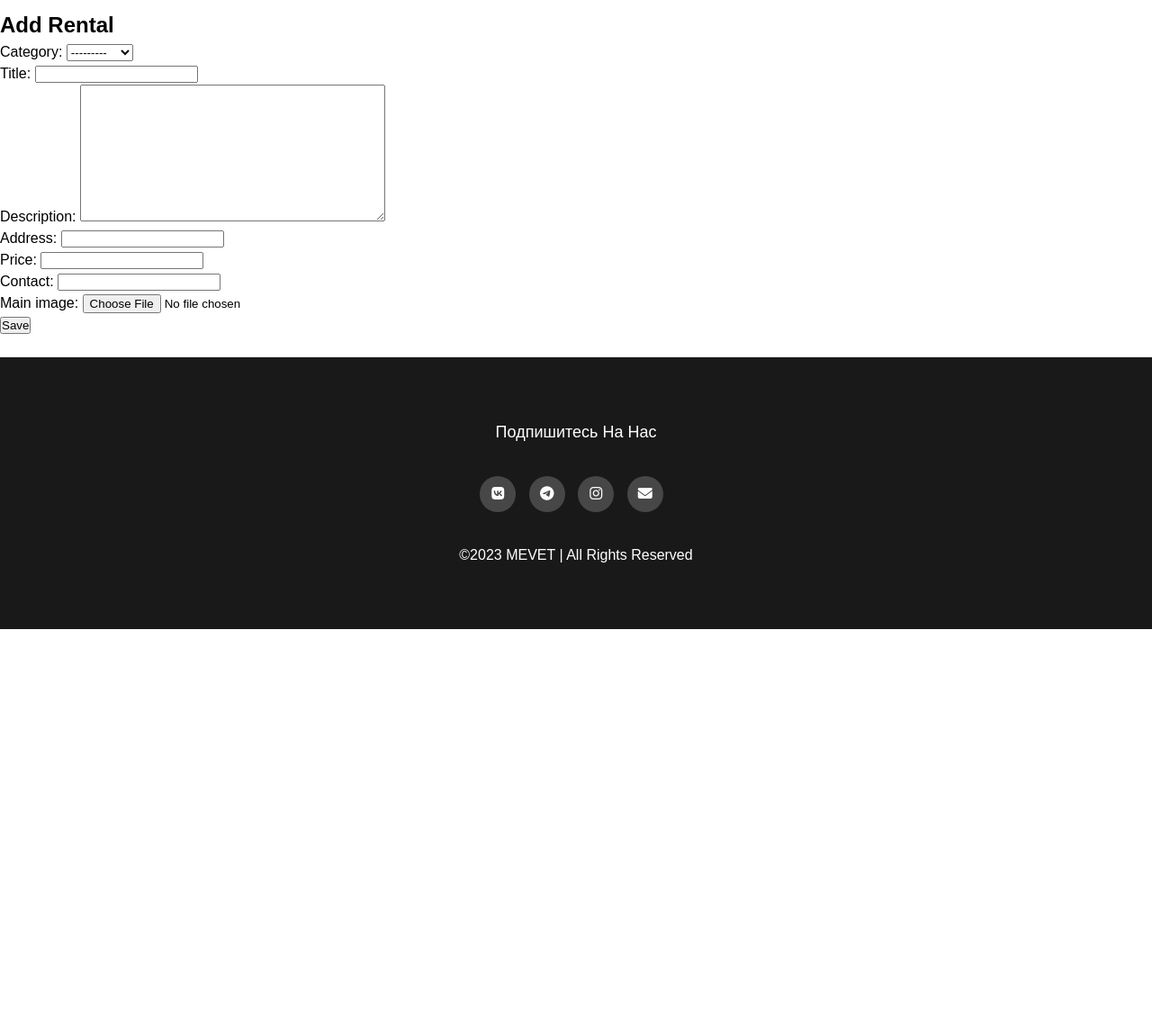
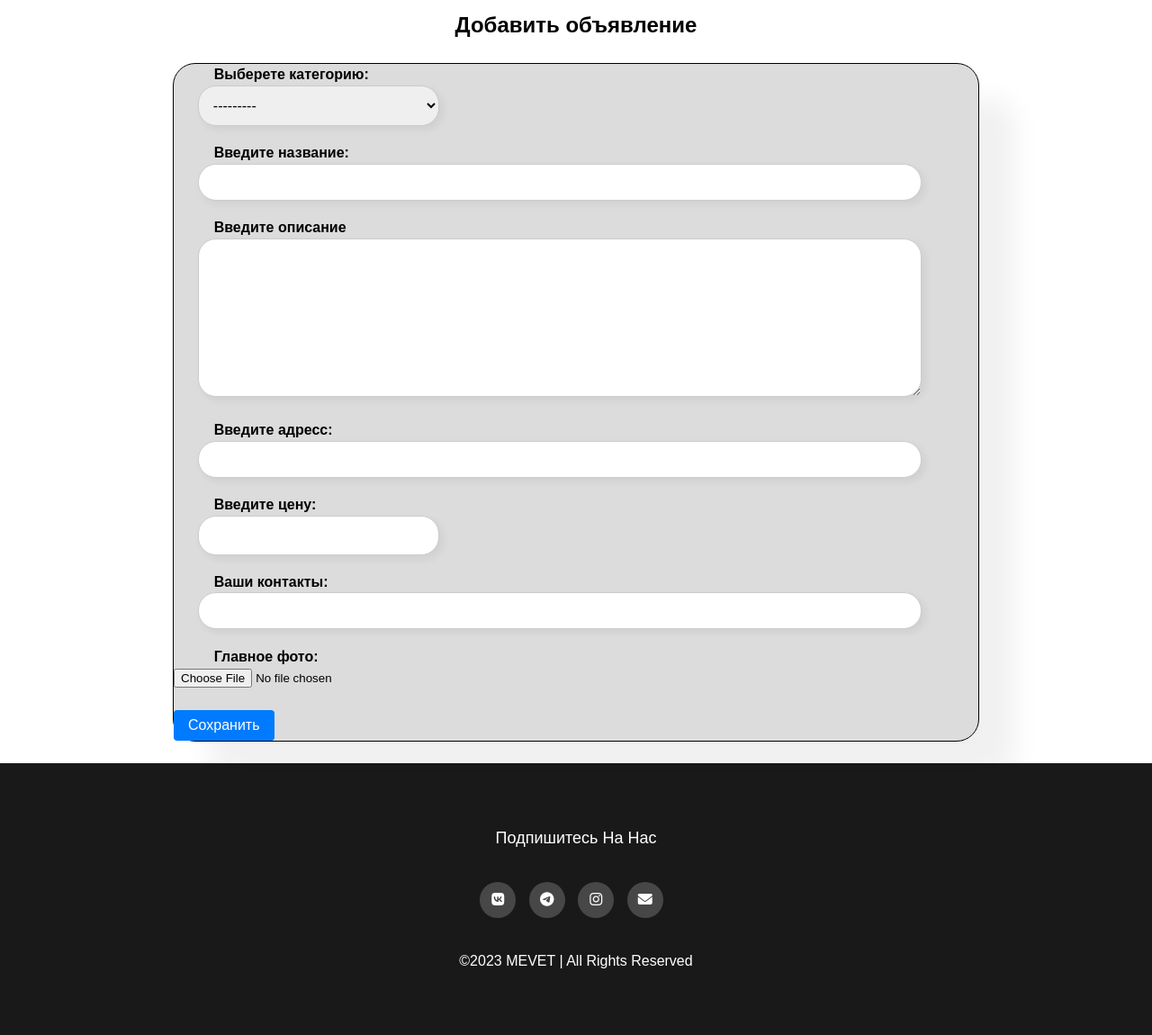
Before and after one commit to Mixysami/mevet_project, a Django app: page /add_rental/ in a window 1280 px wide. Shown: the part 110-1260 px from the top of the page at 90% size. Before the commit the page ends 809 px from the top, so only its background shows below. Run offline with Django 4.2, Linux system fonts and the light colour scheme; data comes from the database, SQL or seed files in the repository; both versions use the stored data as it was after the commit; some libraries are stand-ins or nearby versions; some web fonts are replaced.

Commit message:
Save Process redisign forms add_rental and edit_rental

```diff
--- a/MevetProject/rental_ads/forms.py
+++ b/MevetProject/rental_ads/forms.py
@@ -6,4 +6,12 @@ class RentalForm(forms.ModelForm):
     class Meta:
         model = Rental
         fields = ['category', 'title', 'description', 'address', 'price', 'contact', 'main_image']
-        widgets = {'category': forms.Select(choices=Category.objects.all())}
+        widgets = {
+          'category': forms.Select(choices=Category.objects.all(), attrs={'class': 'form-control'}),
+          'title': forms.TextInput(attrs={'class': 'form-control'}),
+          'description': forms.Textarea(attrs={'class': 'form-control'}),
+          'address': forms.TextInput(attrs={'class': 'form-control'}),
+          'price': forms.NumberInput(attrs={'class': 'form-control'}),
+          'contact': forms.TextInput(attrs={'class': 'form-control'}),
+          'main_image': forms.ClearableFileInput(attrs={'class': 'form-control-file'}),
+        }
--- a/MevetProject/rental_ads/static/rental_ads/css/style_osnov.css
+++ b/MevetProject/rental_ads/static/rental_ads/css/style_osnov.css
@@ -68,7 +68,7 @@
   margin-bottom: 20px;
   padding: 13px;
   border-radius: 15px;
-  border: solid 0.5px black;
+
   box-shadow: 0 4px 8px 0 rgba(0,0,0,0.2);
   transition: 0.3s;
 
@@ -284,3 +284,92 @@ color: black;
     color: white;
     background-color: #e74c3c;
 }
+
+
+/*Форма для добавления*/
+/* Add some spacing between form elements */
+.form-container {
+display: flex;
+justify-content: center;
+}
+
+.form-group {
+border:solid 1px black;
+width: 70%;
+border-radius: 25px;
+height: auto;
+box-shadow:40px 40px 30px rgba(0,0,0,0.06);
+    background: #DCDCDC;
+}
+
+/* Style form labels */
+.form-group label {
+padding-left: 5%;
+  padding-top: 5%;
+
+  font-weight: bold;
+
+}
+
+/* Style form inputs */
+.form-group input[type="text"] {
+  width: 90%;
+    padding: 12px;
+    border: 1px solid #ccc;
+    border-radius: 20px;
+    resize: vertical;
+    box-shadow:4px 4px 10px rgba(0,0,0,0.06);
+    margin-left: 3%;
+    margin-bottom: 2%;
+}
+
+.form-group input[type="number"] {
+  width: 30%;
+  padding: 12px;
+  font-size: 1rem;
+  border: 1px solid #ccc;
+    border-radius: 20px;
+    resize: vertical;
+    box-shadow:4px 4px 10px rgba(0,0,0,0.06);
+    margin-left: 3%;
+    margin-bottom: 2%;
+}
+
+.form-group textarea {
+  width: 90%;
+    padding: 12px;
+    border: 1px solid #ccc;
+    border-radius: 20px;
+    resize: vertical;
+    box-shadow:4px 4px 10px rgba(0,0,0,0.06);
+    margin-left: 3%;
+    margin-bottom: 2%;
+}
+
+.form-group select {
+  width: 30%;
+  padding: 12px;
+  font-size: 1rem;
+  border: 1px solid #ccc;
+    border-radius: 20px;
+    resize: vertical;
+    box-shadow:4px 4px 10px rgba(0,0,0,0.06);
+    margin-left: 3%;
+    margin-bottom: 2%;
+}
+
+/* Style submit button */
+.form-group button[type="submit"] {
+  background-color: #007bff;
+  color: #fff;
+  border: none;
+  border-radius: 0.25rem;
+  padding: 0.5rem 1rem;
+  font-size: 1rem;
+  cursor: pointer;
+}
+
+/* Change button background on hover */
+.form-group button[type="submit"]:hover {
+  background-color: #0069d9;
+}
--- a/MevetProject/rental_ads/templates/add_rental.html
+++ b/MevetProject/rental_ads/templates/add_rental.html
@@ -1,10 +1,38 @@
 {% extends 'base.html' %}
+{% load static %}
 
 {% block content %}
-  <h2>Add Rental</h2>
-  <form method="POST" enctype="multipart/form-data">
+  <h2 align="center">Добавить объявление</h2>
+<br>
+<div class="form-container">
+  <form method="POST" enctype="multipart/form-data" class="form-group">
     {% csrf_token %}
-    {{ form.as_p }}
-    <button type="submit">Save</button>
+      <label for="{{ form.category.id_for_label }}">Выберете категорию:</label>
+    <br>
+      {{ form.category }}
+    <br>
+      <label for="{{ form.title.id_for_label }}">Введите название:</label>
+      {{ form.title }}
+    <br>
+      <label for="{{ form.description.id_for_label }}">Введите описание</label>
+      {{ form.description }}
+    <br>
+      <label for="{{ form.address.id_for_label }}">Введите адресс:</label>
+      {{ form.address }}
+<br>
+      <label for="{{ form.price.id_for_label }}">Введите цену:</label>
+    <br>
+      {{ form.price }}
+    <br>
+      <label for="{{ form.contact.id_for_label }}">Ваши контакты:</label>
+      {{ form.contact }}
+    <br>
+      <label for="{{ form.main_image.id_for_label }}">Главное фото:</label>
+    <br>
+      {{ form.main_image }}
+    <br>
+    <br>
+    <button type="submit" class="btn btn-primary">Сохранить</button>
   </form>
+</div>
 {% endblock %}
```
Also changed, not shown: MevetProject/rental_ads/templates/edit_rental.html (+32 -4 lines), MevetProject/db.sqlite3.
